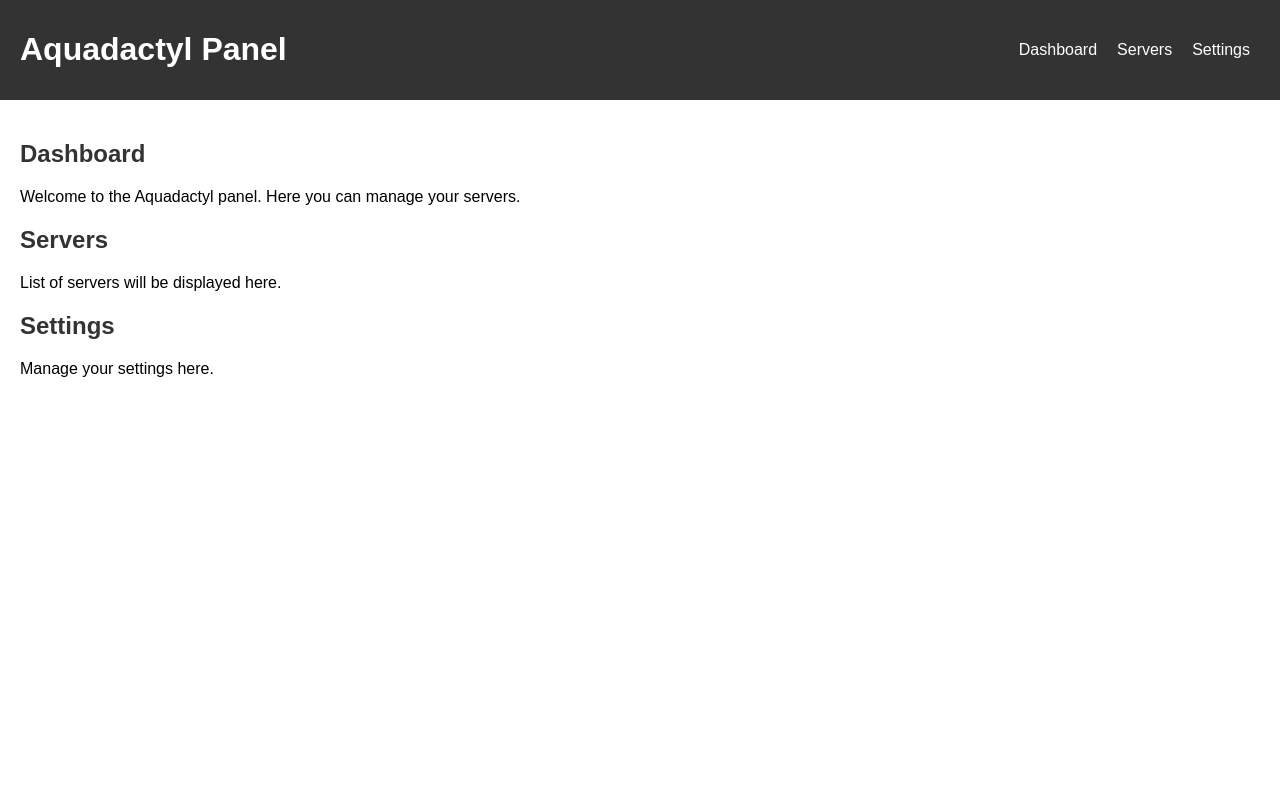
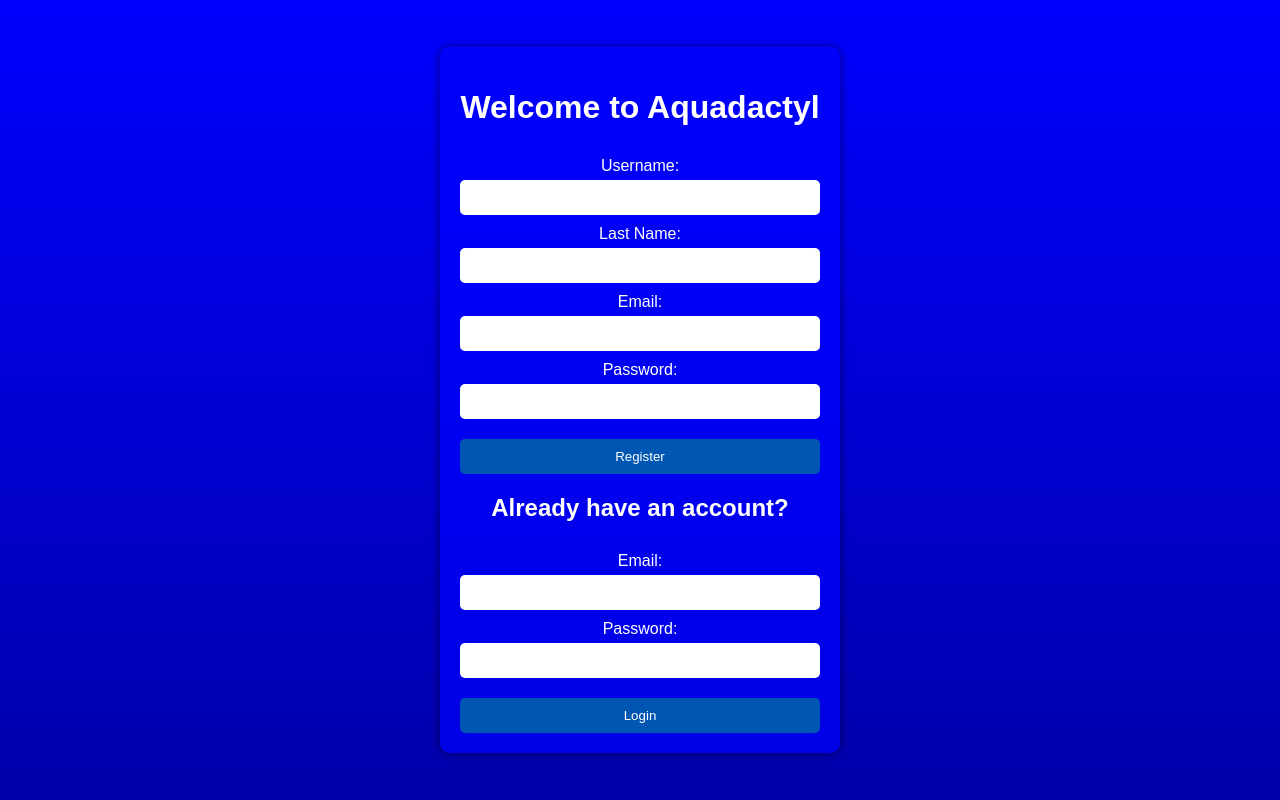
Before and after one commit to famenodes/Aquadactyl, a PHP site: page / in a window 1280 px wide. Run offline with PHP 8.4, Linux system fonts and the light colour scheme.

Commit message:
Add files via upload

```diff
--- a/files/styles.css
+++ b/files/styles.css
@@ -1,42 +1,48 @@
 body {
-    font-family: Arial, sans-serif;
     margin: 0;
     padding: 0;
+    font-family: Arial, sans-serif;
+    background: linear-gradient(to bottom, #00f, #00a);
+    color: #fff;
+    display: flex;
+    justify-content: center;
+    align-items: center;
+    height: 100vh;
 }
 
-header {
-    background-color: #333;
-    color: white;
-    padding: 10px 20px;
-    display: flex;
-    justify-content: space-between;
-    align-items: center;
+.container {
+    background: rgba(0, 0, 255, 0.7);
+    padding: 20px;
+    border-radius: 10px;
+    box-shadow: 0 0 10px rgba(0, 0, 0, 0.5);
+    text-align: center;
 }
 
-nav ul {
-    list-style: none;
-    margin: 0;
-    padding: 0;
+form {
     display: flex;
+    flex-direction: column;
 }
 
-nav ul li {
-    margin: 0 10px;
+label {
+    margin: 10px 0 5px;
 }
 
-nav ul li a {
-    color: white;
-    text-decoration: none;
+input {
+    padding: 10px;
+    border: none;
+    border-radius: 5px;
 }
 
-main {
-    padding: 20px;
+button {
+    margin-top: 20px;
+    padding: 10px;
+    border: none;
+    border-radius: 5px;
+    background-color: #0056b3;
+    color: #fff;
+    cursor: pointer;
 }
 
-section {
-    margin-bottom: 20px;
+button:hover {
+    background-color: #004090;
 }
-
-section h2 {
-    color: #333;
-}
--- a/index.html
+++ b/index.html
@@ -3,34 +3,32 @@
 <head>
     <meta charset="UTF-8">
     <meta name="viewport" content="width=device-width, initial-scale=1.0">
-    <title>Aquadactyl Panel</title>
+    <title>Aquadactyl</title>
     <link rel="stylesheet" href="files/styles.css">
 </head>
 <body>
-    <header>
-        <h1>Aquadactyl Panel</h1>
-        <nav>
-            <ul>
-                <li><a href="#dashboard">Dashboard</a></li>
-                <li><a href="#servers">Servers</a></li>
-                <li><a href="#settings">Settings</a></li>
-            </ul>
-        </nav>
-    </header>
-    <main>
-        <section id="dashboard">
-            <h2>Dashboard</h2>
-            <p>Welcome to the Aquadactyl panel. Here you can manage your servers.</p>
-        </section>
-        <section id="servers">
-            <h2>Servers</h2>
-            <p>List of servers will be displayed here.</p>
-        </section>
-        <section id="settings">
-            <h2>Settings</h2>
-            <p>Manage your settings here.</p>
-        </section>
-    </main>
+    <div class="container">
+        <h1>Welcome to Aquadactyl</h1>
+        <form action="files/scripts/register.php" method="post">
+            <label for="username">Username:</label>
+            <input type="text" id="username" name="username" required>
+            <label for="lastname">Last Name:</label>
+            <input type="text" id="lastname" name="lastname" required>
+            <label for="email">Email:</label>
+            <input type="email" id="email" name="email" required>
+            <label for="password">Password:</label>
+            <input type="password" id="password" name="password" required>
+            <button type="submit">Register</button>
+        </form>
+        <h2>Already have an account?</h2>
+        <form action="files/scripts/login.php" method="post">
+            <label for="email">Email:</label>
+            <input type="email" id="email" name="email" required>
+            <label for="password">Password:</label>
+            <input type="password" id="password" name="password" required>
+            <button type="submit">Login</button>
+        </form>
+    </div>
     <script src="files/script.js"></script>
 </body>
 </html>
```
Also changed, not shown: files/scripts/login.php (added, +36 -0 lines), files/scripts/register.php (added, +30 -0 lines), 1 other file.
